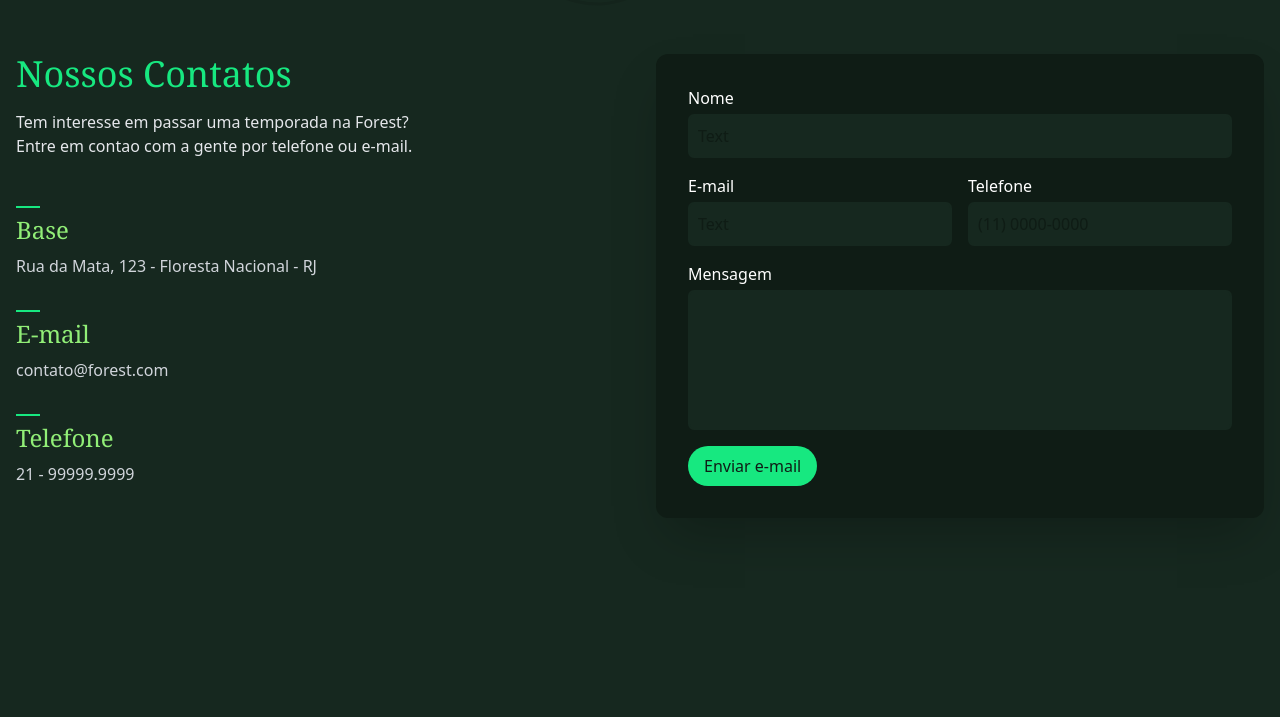
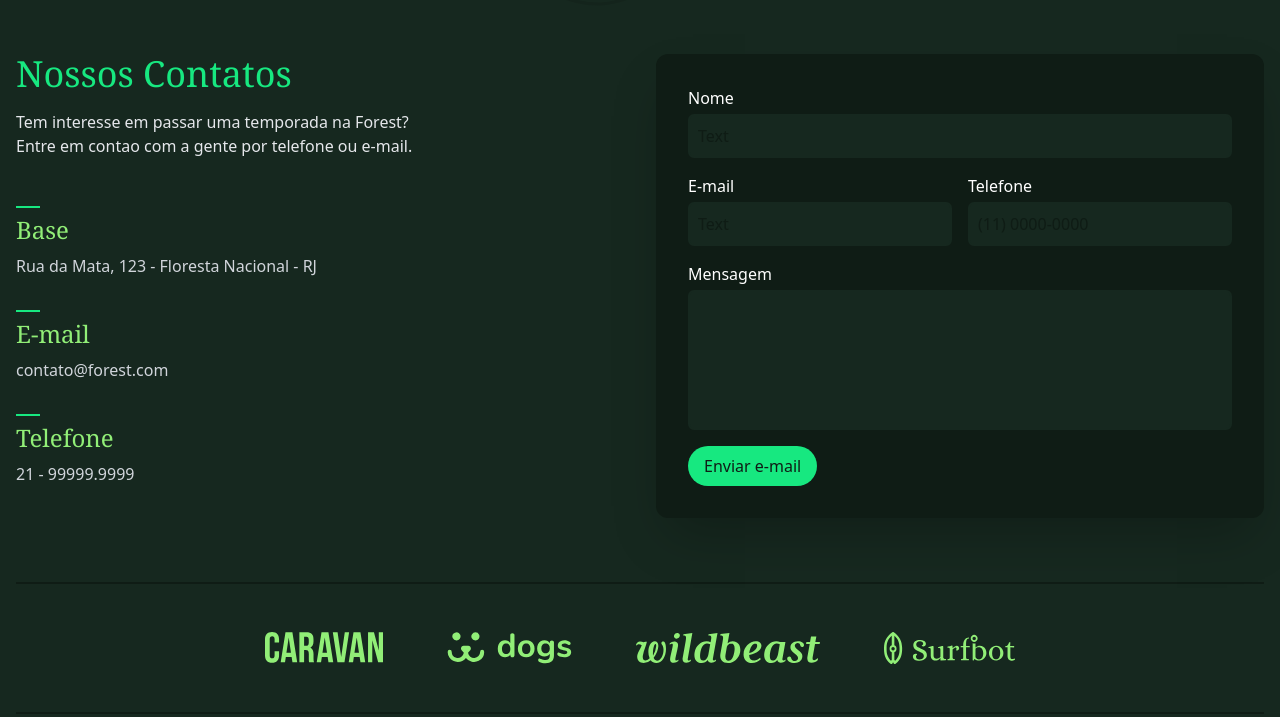
Before and after one commit to luuizz/forest, a website: page src/index.html in a window 1280 px wide. Shown: the part 3486-4203 px from the top of the page. Drawn offline with Linux system fonts and the light colour scheme.

Commit message:
Criado seção de parceiros

```diff
--- a/src/index.html
+++ b/src/index.html
@@ -269,6 +269,27 @@
       <button class="place-self-start bg-verde-400 text-verde-900 py-2 px-4 inline-block rounded-full">Enviar e-mail</button>
     </form>
   </section>
+
+  <!-- Parceiros -->
+  <section class="container mb-12 sm:mb-16">
+    <ul class="*:*:max-h-8 flex flex-col items-center justify-center py-4 max-sm:divide-y-2 divide-verde-900 sm:flex-row sm:gap-8 sm:border-b-2 sm:border-t-2 sm:py-8 border-verde-900 *:p-4">
+      <li>
+        <img src="./img/parceiros/caravan.svg" alt="Logo Caravan">
+      </li>
+
+      <li>
+        <img src="./img/parceiros/dogs.svg" alt="Logo Dogs">
+      </li>
+
+      <li>
+        <img src="./img/parceiros/wildbeast.svg" alt="Logo Wildbeat">
+      </li>
+
+      <li>
+        <img src="./img/parceiros/surfbot.svg" alt="Logo Surfbot">
+      </li>
+    </ul>
+  </section>
 </body>
 
 </html>
```
Also changed, not shown: src/output.css.
